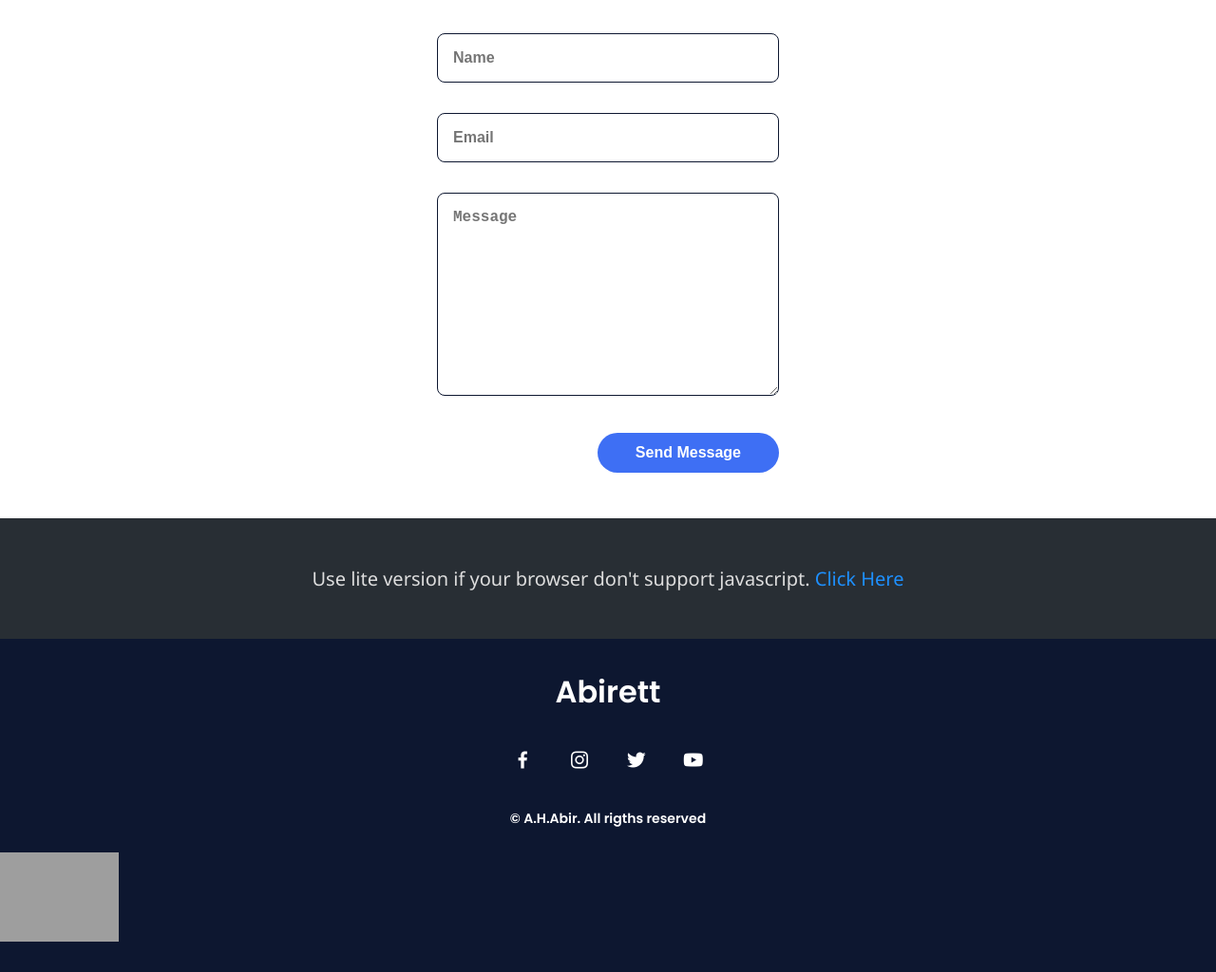
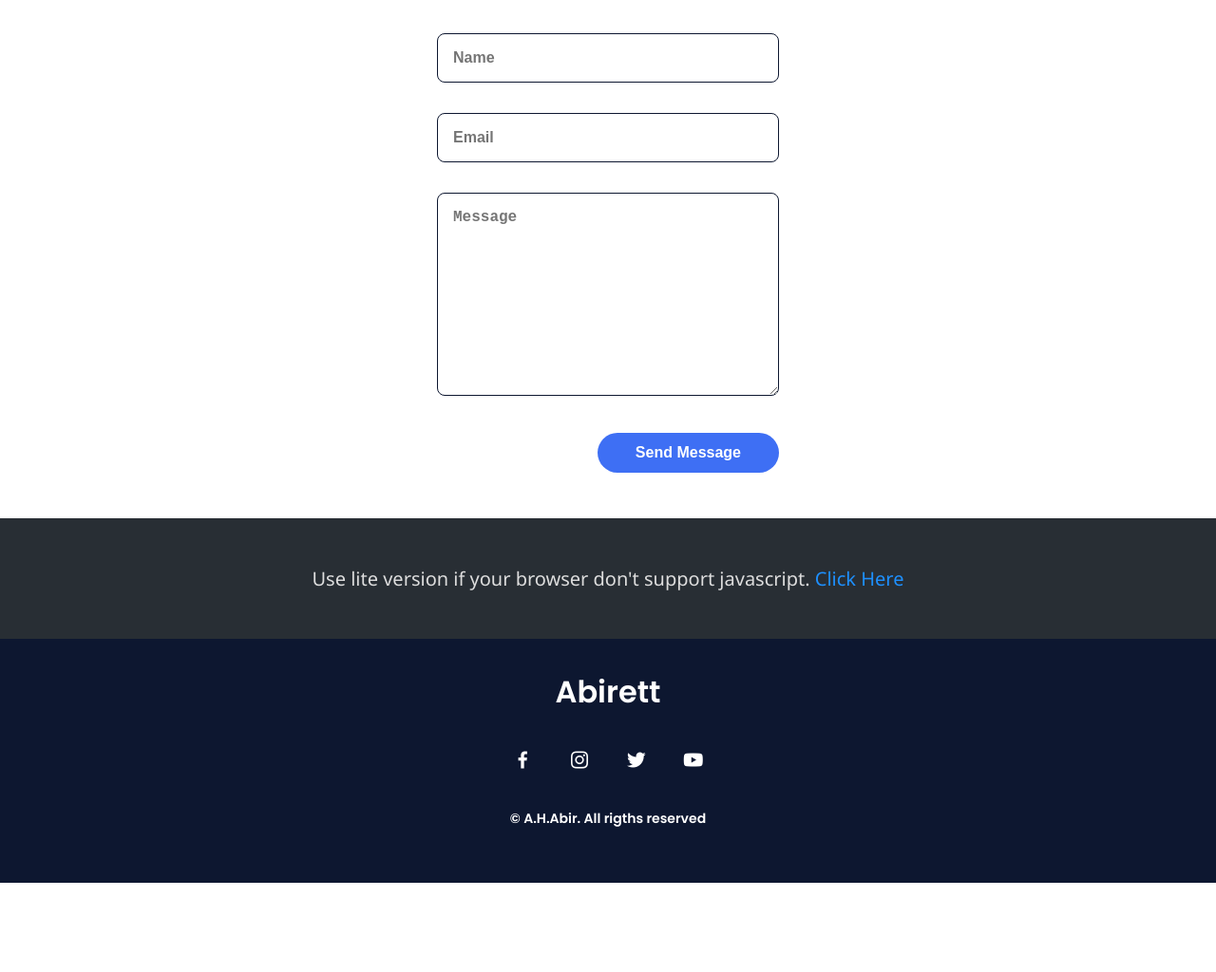
Before and after one commit to abirett2/abirett2.github.io, a plain HTML site: page index.html in a window 1280 px wide. Shown: the part 2928-3952 px from the top of the page at 95% size. After the commit the page ends 3858 px from the top, so only its background shows below. Drawn offline with nearby package versions, Linux system fonts and the light colour scheme; grey boxes are pictures that could not be loaded.

Commit message:
Update index.html

```diff
--- a/index.html
+++ b/index.html
@@ -243,7 +243,7 @@
             </div>
             <p class="footer__copy">&#169; A.H.Abir.  All rigths reserved</p>
             <br>
-            <a class="copyrighted-badge" title="Copyrighted.com Registered &amp; Protected" target="_blank" href="https://www.copyrighted.com/website/rIJKiDam49Z09PNj"><img alt="Copyrighted.com Registered &amp; Protected" border="0" width="125" height="25" srcset="https://static.copyrighted.com/badges/125x25/04_2_2x.png 2x" src="https://static.copyrighted.com/badges/125x25/04_2.png" /></a><script src="https://static.copyrighted.com/badges/helper.js"></script>
+
         </footer>
 
 
```
